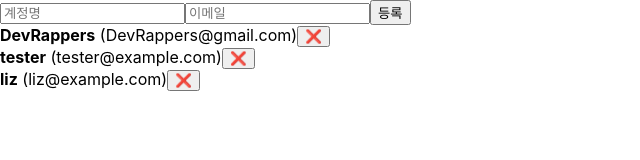
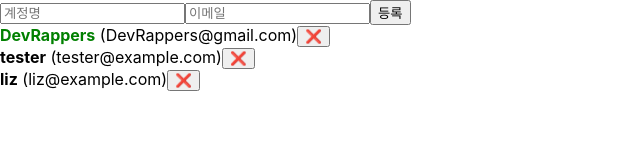
Before and after one commit to DevRappers/REACT_Study, a React (Create React App) app in the folder react-tutorial/begin-react/: page / in a window 1280 px wide. Shown: the top 160 px of the page, without its empty margins (0-640 px from the left). Built offline with nearby package versions, Linux system fonts and the light colour scheme.

Commit message:
배열에 항목 수정하기

```diff
--- a/react-tutorial/begin-react/src/App.js
+++ b/react-tutorial/begin-react/src/App.js
@@ -60,17 +60,20 @@
         {
             id: 1,
             username: 'DevRappers',
-            email: 'DevRappers@gmail.com'
+            email: 'DevRappers@gmail.com',
+            active: true
         },
         {
             id: 2,
             username: 'tester',
-            email: 'tester@example.com'
+            email: 'tester@example.com',
+            active: false
         },
         {
             id: 3,
             username: 'liz',
-            email: 'liz@example.com'
+            email: 'liz@example.com',
+            active: false
         }
     ]);
 
@@ -106,6 +109,14 @@
     setUsers(users.filter(user => user.id !== id));
   }
 
+  const onToggle = id => {
+    setUsers(users.map(
+      user => user.id === id
+      ? {...user, active: !user.active}
+      : user
+    ))
+  }
+
   return (
    <>
     {/* 주석 테스트 */}
@@ -122,7 +133,7 @@
     */
     }
     <CreateUser username={username} email={email} onChange={onChange} onCreate={onCreate}/>
-    <UserList users={users} onRemove={onRemove}/>
+    <UserList users={users} onRemove={onRemove} onToggle={onToggle}/>
    </>
   );
 }
--- a/react-tutorial/begin-react/src/UserList.js
+++ b/react-tutorial/begin-react/src/UserList.js
@@ -1,16 +1,23 @@
 import React from 'react';
 
-function User({ user, onRemove }){
-    const {username, email, id} = user;
+function User({ user, onRemove, onToggle}){
+    const {username, email, id, active} = user;
     return(
         <div>
-            <b>{username}</b> <span>({email})</span>
+            <b style={{
+                color: active ? 'green' : 'black',
+                cursor: 'pointer'
+            }}
+            onClick={() => onToggle(id)}
+            >{username}</b>
+            &nbsp;
+            <span>({email})</span>
             <button onClick={() => onRemove(id)}>❌</button>
         </div>
     );
 }
 
-function UserList({users, onRemove}) {
+function UserList({users, onRemove, onToggle}) {
     return (
         <div>
           {/*
@@ -32,7 +39,7 @@
               // 만약 고유값이 없으면 index를 사용해도됨 key={index}
               // key가 없으면 생성하거나 수정하거나 삭제하거나 할때 불편함 어떤 것을 삭제 추가해야할지 어디에 추가해야할지 찾지못함
               users.map(
-                  user => (<User user={user} key={user.id} onRemove={onRemove}/>)
+                  user => (<User user={user} key={user.id} onRemove={onRemove} onToggle={onToggle}/>)
               )
           }
         </div>
```
